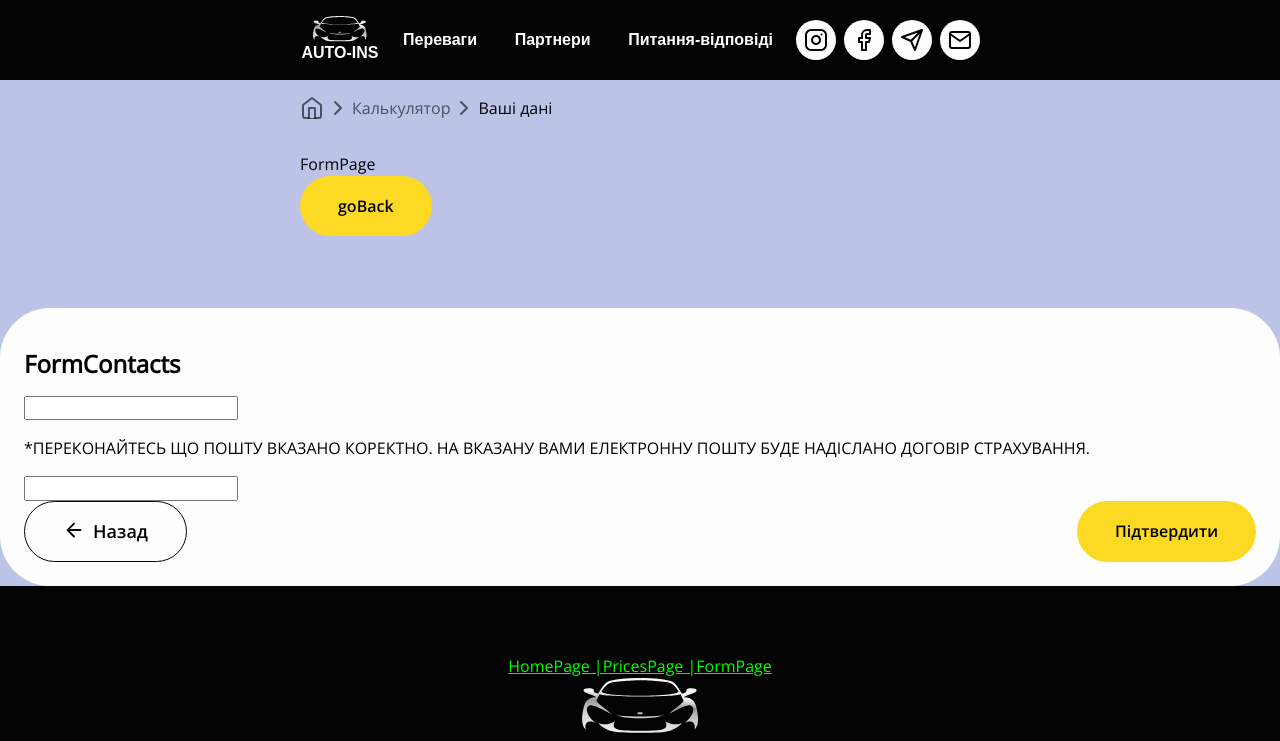
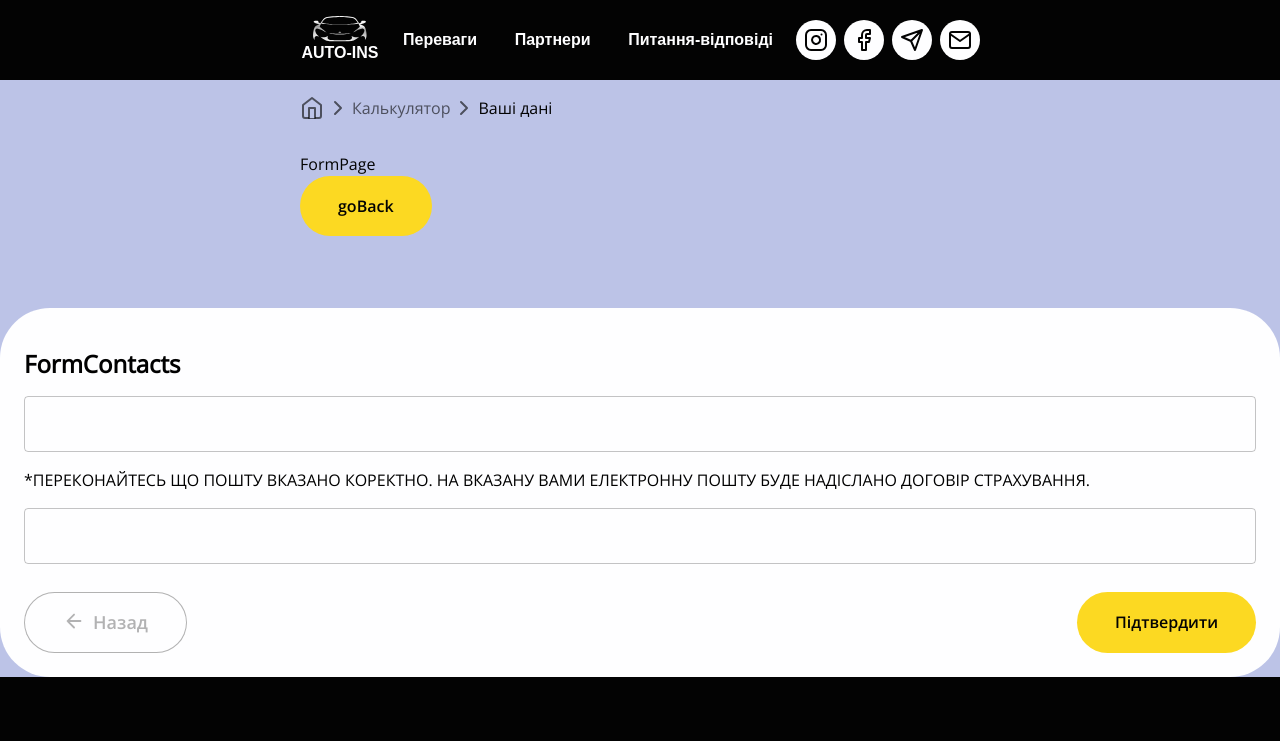
Before and after one commit to apazient/auto-ins, a React (Vite) app: page /auto-ins/form in a window 1280 px wide. Shown: the top 741 px of the page. Built offline with nearby package versions, Linux system fonts and the light colour scheme.

Commit message:
hook useForm

```diff
--- a/package.json
+++ b/package.json
@@ -22,6 +22,7 @@
     "react": "^18.2.0",
     "react-datetime": "^3.2.0",
     "react-dom": "^18.2.0",
+    "react-hook-form": "^7.47.0",
     "react-loader-spinner": "^5.4.5",
     "react-router-dom": "^6.16.0",
     "react-scroll": "^1.8.9",
--- a/src/forms/Buttons/BtnBack.jsx
+++ b/src/forms/Buttons/BtnBack.jsx
@@ -14,12 +14,28 @@ const BtnBack = () => {
 
   return (
     <>
-        <WhiteButton onClick={handleOnBackClick} to={backLinkRef.current ?? "/"}>
-          <BoxIconS>
-            <SpriteSVG name={"icon-arrow-left"} />
-          </BoxIconS>
-          Назад
-        </WhiteButton>
+      {backLinkRef.current ? (
+        <>
+          <WhiteButton
+            onClick={handleOnBackClick}
+            to={backLinkRef.current ?? "/"}
+          >
+            <BoxIconS>
+              <SpriteSVG name={"icon-arrow-left"} />
+            </BoxIconS>
+            Назад
+          </WhiteButton>
+        </>
+      ) : (
+        <>
+          <WhiteButton className="Mui-disabled">
+            <BoxIconS className="disabled">
+              <SpriteSVG name={"icon-arrow-left"} />
+            </BoxIconS>
+            Назад
+          </WhiteButton>
+        </>
+      )}
     </>
   );
 };
--- a/src/forms/Buttons/BtnBackStyled.js
+++ b/src/forms/Buttons/BtnBackStyled.js
@@ -5,6 +5,7 @@ export const BoxIconS = styled(Box)(({theme})=>({
   height: '24px',
   stroke: theme.palette.primary.main,
   fill: theme.palette.primary.white,
-  // display: 'flex',
-  // alignItems: 'flex-end',
+  "&.disabled" :{
+    stroke: theme.palette.primary.tertiaryDark,
+  }
 }));
--- a/src/forms/FormContacts/FormContacts.jsx
+++ b/src/forms/FormContacts/FormContacts.jsx
@@ -1,40 +1,103 @@
-import { useLocation } from "react-router-dom";
+// import { useLocation } from "react-router-dom";
 import { FormContainer } from "../../style/Global.styled";
 import BtnBack from "../Buttons/BtnBack";
 import BtnSubmit from "../Buttons/BtnSubmit";
-import { useMediaQuery, useTheme } from "@mui/material";
-import { BtnBoxS } from "./FormContactsStyled";
+import { TextField, useMediaQuery, useTheme } from "@mui/material";
+import { BtnBoxS, InputBoxS } from "./FormContactsStyled";
+import { Controller, useForm } from "react-hook-form";
 
 const FormContacts = () => {
-  const location = useLocation();
-  console.log(location);
+  // const location = useLocation();
   const theme = useTheme();
-  // const isLargeScreen = useMediaQuery(`${theme.breakpoints.up("xs")}`);
   const isLargeScreen = useMediaQuery(`${theme.breakpoints.up("sm")}`);
-  console.log(isLargeScreen);
+
+  // const HookForm = () = {
+  //   const { register, handleSubmit, formState:{errors}, formState} = useForm()
+  //   mode: "onSubmit",
+  //   defaultValues: {
+  //     email: '',
+  //     phone: ''
+  //   }
+  // }
+
+  const {
+    handleSubmit,
+    control,
+    formState: { errors },
+  } = useForm();
+
+  const onSubmit = (data) => {
+    console.log("FormData", data);
+
+  };
+  const inputStyle = {
+    color: "blue", // Set the text color to blue
+  };
 
   return (
     <FormContainer>
       <h2 style={{ color: "black" }}>FormContacts</h2>
-      <form>
-        <label>
-          <input></input>
-        </label>
+      <form onSubmit={handleSubmit(onSubmit)}>
+        <InputBoxS>
+          <Controller
+            name="email"
+            control={control}
+            defaultValue=""
+            rules={{
+              required: "Email is required",
+              pattern: {
+                value: /^[A-Z0-9._%+-]+@[A-Z0-9.-]+\.[A-Z]{2,}$/i,
+                message: "Invalid email address",
+              },
+            }}
+            render={({ field }) => (
+              <TextField
+                {...field}
+                label="Email"
+                variant="outlined"
+                fullWidth
+                color="secondary"
+                error={!!errors.email}
+                helperText={errors.email?.message}
+                InputProps={{ style: inputStyle }}
+              />
+            )}
+          />
           <p style={{ color: "black" }}>
             *ПЕРЕКОНАЙТЕСЬ ЩО ПОШТУ ВКАЗАНО КОРЕКТНО. НА ВКАЗАНУ ВАМИ ЕЛЕКТРОННУ
             ПОШТУ БУДЕ НАДІСЛАНО ДОГОВІР СТРАХУВАННЯ.
           </p>
-        <label>
-          <input></input>
-        </label>
-      </form>
+          <Controller
+            name="phone"
+            control={control}
+            defaultValue=""
+            rules={{
+              required: "Phone is required",
+              pattern: {
+                // value: /^[0-9]{10}$/i,// 10 цифр без ввода плюса
+                value: /^[+0-9()\s-]*$/, // Теперь валидация разрешит номера телефонов с разными символами, включая +, 0-9, (), -, и пробелы.
+                message: "Invalid phone number",
+              },
+            }}
+            render={({ field }) => (
+              <TextField
+                {...field}
+                label="Phone"
+                variant="outlined"
+                fullWidth
+                error={!!errors.phone}
+                helperText={errors.phone?.message}
+                InputProps={{ style: inputStyle }}
+              />
+            )}
+          />
+        </InputBoxS>
         <BtnBoxS>
           {isLargeScreen ? (
             <>
               <BtnBack />
               <BtnSubmit />
             </>
-
           ) : (
             <>
               <BtnSubmit />
@@ -42,6 +105,7 @@ const FormContacts = () => {
             </>
           )}
         </BtnBoxS>
+      </form>
     </FormContainer>
   );
 };
--- a/src/forms/FormContacts/FormContactsStyled.js
+++ b/src/forms/FormContacts/FormContactsStyled.js
@@ -1,4 +1,14 @@
 import { Box, styled } from "@mui/material";
+
+export const InputBoxS = styled(Box)(({theme})=>({
+    marginBottom: '24px',
+    [theme.breakpoints.up('md')]:{
+        marginBottom: '28px',
+    },
+    [theme.breakpoints.up('lg')]:{
+        marginBottom: '48px',
+    }
+}))
 
 export const BtnBoxS = styled(Box)(({theme})=>({
     width: "100%",
--- a/src/style/Global.styled.js
+++ b/src/style/Global.styled.js
@@ -42,6 +42,7 @@ export const WhiteButton = styled(Link)(({ theme }) => ({
   border: `1px solid transparent`,
   background: theme.palette.primary.white,
   color: theme.palette.primary.main,
+  transition: "background 350ms linear",
   [theme.breakpoints.up("sm")]: {
     width: "163px",
     border: `1px solid ${theme.palette.primary.main}`,
@@ -59,7 +60,11 @@ export const WhiteButton = styled(Link)(({ theme }) => ({
   "&.Mui-disabled": {
     background: theme.palette.primary.white,
     color: theme.palette.primary.tertiaryDark,
-    border: "1px solid theme.palette.primary.tertiaryDark",
+    border: `1px solid ${theme.palette.primary.tertiaryDark}`,
+    cursor: 'default',
+    "& div": {
+      fill: theme.palette.primary.white,
+    },
   },
 }));
 
```
Also changed, not shown: 1 other file (tests, documents, lock files or other folders). Lines whose indentation alone changed are shown as unchanged.
